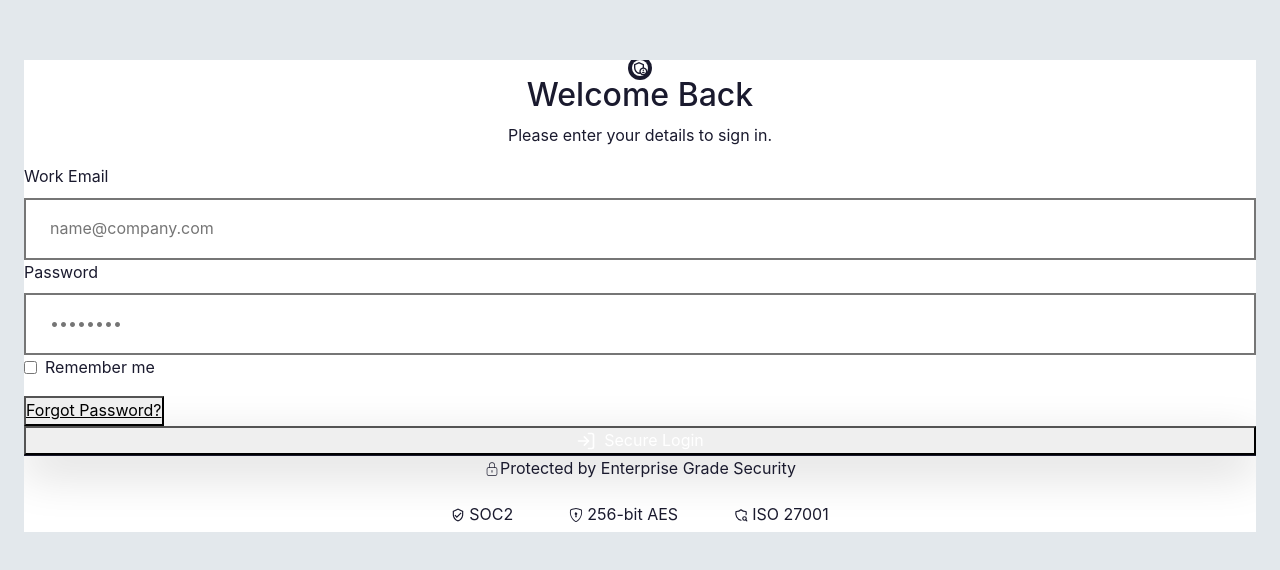
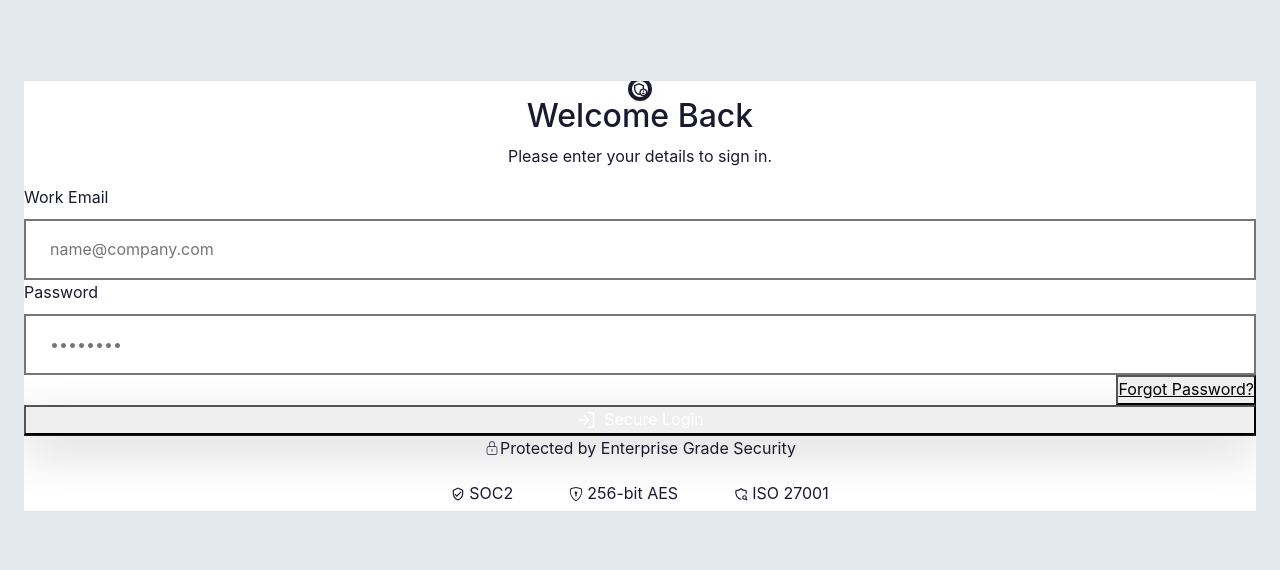
Before and after one commit to aloksingh12679/EMS, a React (Vite) app in the folder Frontend/: page /admin-login in a window 1280 px wide. Shown: the part 104-674 px from the top of the page. Built offline with nearby package versions, Linux system fonts and the light colour scheme.

Commit message:
admin dashboard updated

```diff
--- a/Frontend/src/Components/AdminSidebar.jsx
+++ b/Frontend/src/Components/AdminSidebar.jsx
@@ -114,10 +114,10 @@ const AdminSidebar = () => {
                 <div className="p-4 border-t border-gray-200 space-y-3 bg-gradient-to-b from-gray-50 to-slate-50">
                     <div className="flex items-center gap-3 bg-white p-3 rounded-xl border border-gray-200 shadow-sm hover:shadow-md transition-shadow">
                         <div className="w-10 h-10 bg-gradient-to-br from-blue-600 via-blue-500 to-blue-400 rounded-full flex items-center justify-center shadow-md flex-shrink-0">
-                            <span className="text-white font-bold text-sm">{user?.firstName.charAt(0) + user?.lastName.charAt(0)}</span>
+                            <span className="text-white font-bold text-sm">{user?.firstName.charAt(0) || "Admin"}</span>
                         </div>
                         <div className="overflow-hidden">
-                            <p className="text-sm font-semibold text-gray-900 truncate">{user?.firstName + " " + user?.lastName}</p>
+                            <p className="text-sm font-semibold text-gray-900 truncate">{user?.firstName}</p>
                             <p className="text-xs text-gray-500 font-medium">Super Admin</p>
                         </div>
                     </div>
--- a/Frontend/src/pages/admin/AdminDashboard.jsx
+++ b/Frontend/src/pages/admin/AdminDashboard.jsx
@@ -193,12 +193,13 @@ const AdminDashboard = () => {
             />
           </div>
 
-          {/* RECENT ACTIVITY AND DEPARTMENTS GRID */}
+
+{/* RECENT ACTIVITY AND DEPARTMENTS GRID - UPDATED */}
 <div className="grid grid-cols-1 xl:grid-cols-3 gap-6 mt-8">
   {/* RECENT ACTIVITY - Takes 2 columns */}
   <div className="xl:col-span-2">
-              <div className="bg-white rounded-[24px] px-6 py-6 shadow-sm border border-slate-100 h-full">
-                <div className="flex items-center justify-between mb-6">
+    <div className="bg-white rounded-[24px] px-6 py-6 shadow-sm border border-slate-100 h-full min-h-[600px] flex flex-col">
+      <div className="flex items-center justify-between mb-6 flex-shrink-0">
         <h3 className="text-[16px] font-semibold text-slate-900">
           Recent Activity
         </h3>
@@ -207,17 +208,17 @@ const AdminDashboard = () => {
         </span>
       </div>
 
-                <div className="space-y-5">
+      <div className="space-y-5 flex-1 overflow-y-auto pr-2">
         {loadingActivities ? (
-                    <div className="text-center py-8">
+          <div className="flex items-center justify-center h-full">
             <p className="text-slate-400 text-sm">Loading activities...</p>
           </div>
         ) : activities.length === 0 ? (
-                    <div className="text-center py-8">
+          <div className="flex items-center justify-center h-full">
             <p className="text-slate-400 text-sm">No recent activities</p>
           </div>
         ) : (
-                    activities.map((activity) => (
+          activities.slice(0, 5).map((activity) => (
             <ActivityItem
               key={activity._id}
               icon={getActivityIcon(activity.icon)}
@@ -234,8 +235,8 @@ const AdminDashboard = () => {
 
   {/* DEPARTMENTS - Takes 1 column */}
   <div className="xl:col-span-1">
-              <div className="bg-white rounded-[24px] px-6 py-6 shadow-sm border border-slate-100 h-full">
-                <div className="flex items-center justify-between mb-6">
+    <div className="bg-white rounded-[24px] px-6 py-6 shadow-sm border border-slate-100 h-full min-h-[600px] flex flex-col">
+      <div className="flex items-center justify-between mb-6 flex-shrink-0">
         <h3 className="text-[16px] font-semibold text-slate-900">
           Departments
         </h3>
@@ -244,9 +245,9 @@ const AdminDashboard = () => {
         </span>
       </div>
 
-                <div className="space-y-4">
+      <div className="space-y-4 flex-1 overflow-y-auto pr-2">
         {departments.length === 0 ? (
-                    <div className="text-center py-8">
+          <div className="flex items-center justify-center h-full">
             <p className="text-slate-400 text-sm">No departments found</p>
           </div>
         ) : (
--- a/Frontend/src/pages/auth/AdminLogin.jsx
+++ b/Frontend/src/pages/auth/AdminLogin.jsx
@@ -353,22 +353,13 @@ export default function AdminLogin() {
                     )}
                   </div>
 
-                  <div className="flex flex-col sm:flex-row justify-between items-start sm:items-center gap-3 text-sm">
-                    <label className="flex items-center gap-2 text-blue-700 cursor-pointer">
-                      <input
-                        type="checkbox"
-                        checked={isChecked}
-                        onChange={() => setIsChecked(!isChecked)}
-                        disabled={isLoading}
-                        className="h-4 w-4 rounded border-blue-300 text-blue-900 focus:ring-blue-500 cursor-pointer disabled:opacity-50"
-                      />
-                      Remember me
-                    </label>
+                  <div className="flex justify-end">
+
                     <button
                       type="button"
                       onClick={() => setView("forgotPassword")}
                       disabled={isLoading}
-                      className="font-semibold text-blue-900 underline hover:no-underline disabled:opacity-50"
+                      className="font-semibold text-blue-900 text-left underline hover:no-underline disabled:opacity-50"
                     >
                       Forgot Password?
                     </button>
```
Lines whose indentation alone changed are shown as unchanged.
